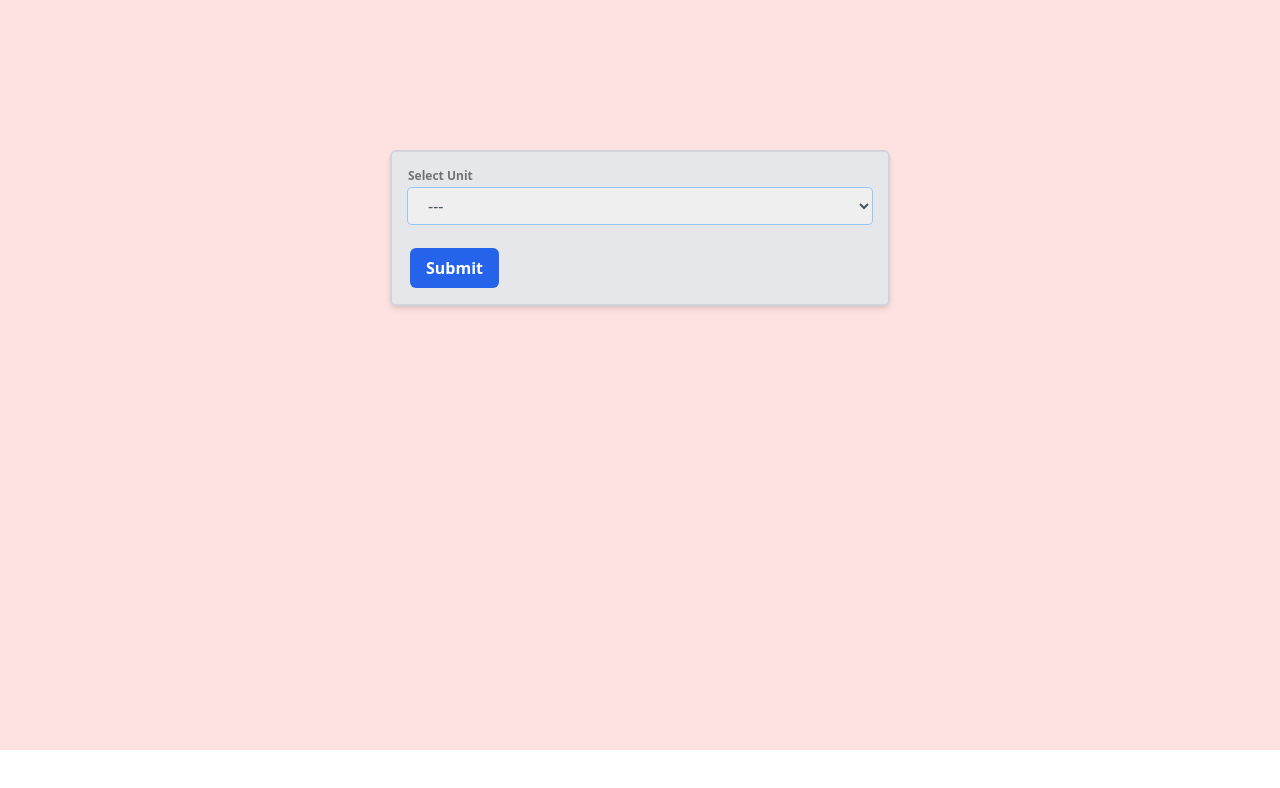
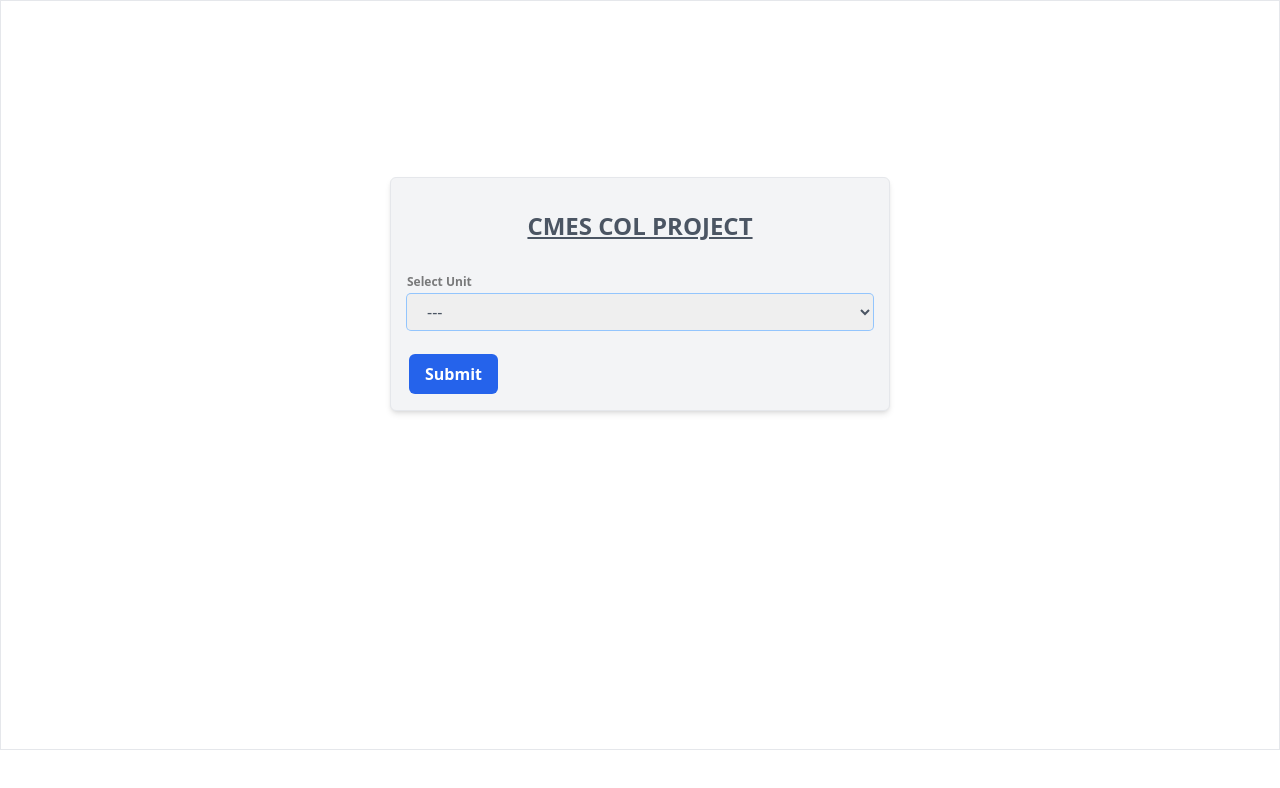
Before and after one commit to aslamzaman/cmescol, a Next.js app: page / in a window 1280 px wide. Shown: the top 788 px of the page. Built offline with nearby package versions, Linux system fonts and the light colour scheme.

Commit message:
log page update

```diff
--- a/app/page.js
+++ b/app/page.js
@@ -5,13 +5,13 @@ import { useRouter } from 'next/navigation'
 
 export default function Home() {
   const [unit, setUnit] = useState("");
+  const [msg, setMsg] = useState("");
 
   const router = useRouter();
 
-
-
   const submitHandler = async (e) => {
     e.preventDefault();
+    setMsg("Please wait...");
     try {
       const apiIp = `https://api.ipify.org`;
       const apiUrl = `${process.env.NEXT_PUBLIC_BASE_URL}/api/col`;
@@ -33,16 +33,18 @@ export default function Home() {
           router.push("/dashboard");
         }
       }
+      setMsg("");
     } catch (err) {
       console.log(err);
     }
   }
 
   return (
-    <section className="w-screen h-[calc(100vh-50px)] bg-red-100">
-      <div className="w-[500px] h-[400px] pt-[150px] mx-auto">
+      <section className="w-screen h-[calc(100vh-50px)] p-4 border">
 
-          <div className="w-full grid grid-cols-1 gap-4 p-4 bg-gray-200 border-2 border-gray-300 rounded-md shadow-md">
+        <div id="box" className="w-full lg:w-[500px] mx-auto p-4 border border-gray-200 mt-10 lg:mt-40 bg-gray-100 rounded-md shadow-md">
+          <h1 className="w-full py-4 text-2xl text-gray-600 text-center font-bold uppercase underline">cmes col project</h1>
+          <p className="w-full py-2 text-red-400 text-center">{msg}</p>
             <form onSubmit={submitHandler}>
               <DropdownEn Title="Select Unit" Change={e => setUnit(e.target.value)} value={unit}>
                 <option value="suruj">Suruj</option>
@@ -55,9 +57,9 @@ export default function Home() {
               </DropdownEn>
               <BtnSubmit Title="Submit" Class="bg-blue-600 hover:bg-blue-800 text-white mt-6" />
             </form>
-          </div>
+        </div>
 
-      </div>
-    </section>
+      </section>
+
   );
 }
--- a/components/Layout.js
+++ b/components/Layout.js
@@ -1,5 +1,5 @@
 "use client";
-import React, {useEffect} from "react";
+import React, { useEffect } from "react";
 import { useRouter } from "next/navigation";
 import Link from "next/link";
 
@@ -8,21 +8,21 @@ import Link from "next/link";
 const Layout = ({ children }) => {
     const router = useRouter();
 
-    useEffect(()=>{
+    useEffect(() => {
         const getAuth = sessionStorage.getItem('col_auth');
-        if(!getAuth){
+        if (!getAuth) {
             router.push("/");
         }
-    },[])
+    }, [])
     return (
         <>
-            <div className="w-full h-[50px] px-4 pt-2 pb-3 flex space-x-4 bg-gray-100 border-b-2 shadow-md">
-                <Link href="/" className="text-gray-400 hover:text-gray-500 font-bold cursor-pointer underline underline-offset-4 decoration-4">Home</Link>
-                <Link href="/code" className="text-gray-400 hover:text-gray-500 font-bold cursor-pointer underline underline-offset-4 decoration-4">Id Generate</Link>
-                <Link href="/logaltodate" className="text-gray-400 hover:text-gray-500 font-bold cursor-pointer underline underline-offset-4 decoration-4">Date Correction</Link>
-                <Link href="/mobile" className="text-gray-400 hover:text-gray-500 font-bold cursor-pointer underline underline-offset-4 decoration-4">Mobile Correction</Link>
-                <Link href="/attendance" className="text-gray-400 hover:text-gray-500 font-bold cursor-pointer underline underline-offset-4 decoration-4">Attendance</Link>
-                <Link href="/registration/helper" className="text-gray-400 hover:text-gray-500 font-bold cursor-pointer underline underline-offset-4 decoration-4">Registration</Link>
+            <div className="w-full h-[50px] px-4 pt-2 pb-3 flex space-x-4 border bg-gray-600 shadow-md">
+                <Link href="/dashboard" className="text-white hover:text-gray-500 font-bold cursor-pointer underline underline-offset-4 decoration-4">Home</Link>
+                <Link href="/code" className="text-white hover:text-gray-500 font-bold cursor-pointer underline underline-offset-4 decoration-4">Id Generate</Link>
+                <Link href="/logaltodate" className="text-white hover:text-gray-500 font-bold cursor-pointer underline underline-offset-4 decoration-4">Date Correction</Link>
+                <Link href="/mobile" className="text-white hover:text-gray-500 font-bold cursor-pointer underline underline-offset-4 decoration-4">Mobile Correction</Link>
+                <Link href="/attendance" className="text-white hover:text-gray-500 font-bold cursor-pointer underline underline-offset-4 decoration-4">Attendance</Link>
+                <Link href="/registration/helper" className="text-white hover:text-gray-500 font-bold cursor-pointer underline underline-offset-4 decoration-4">Registration</Link>
             </div>
             {children}
         </>
```
